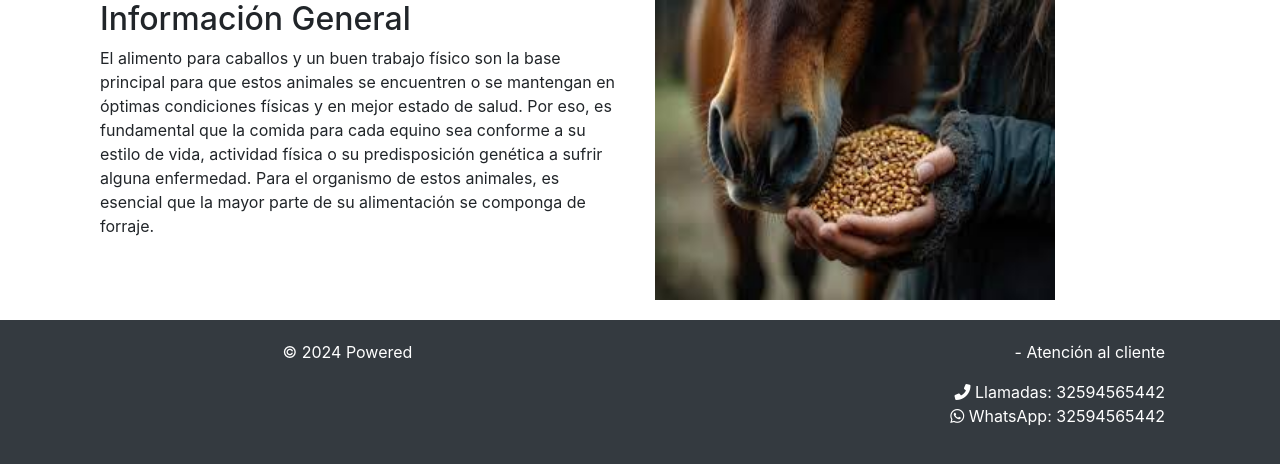
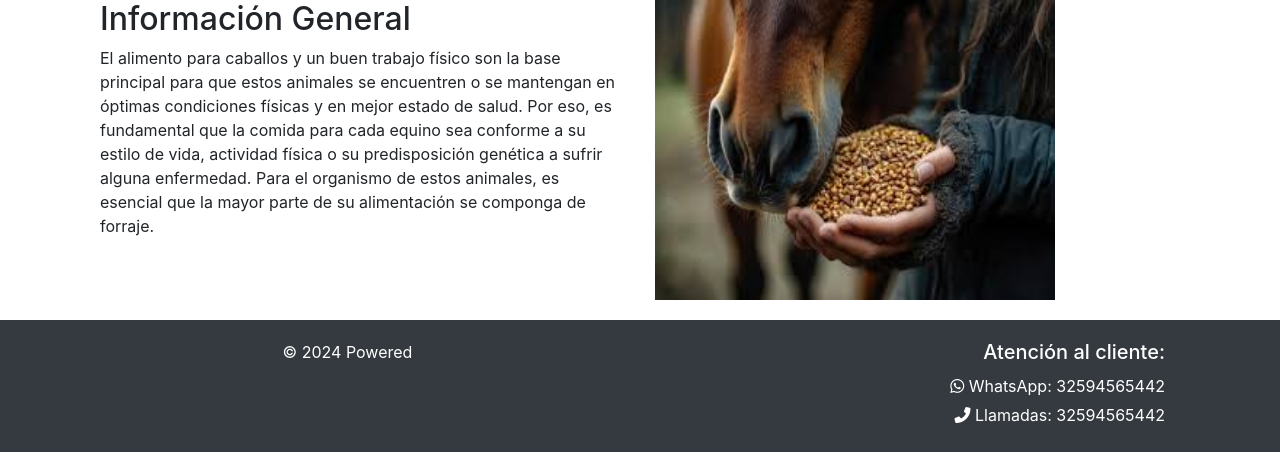
Before and after one commit to dragones46/Equino, a Django app: page / in a window 1280 px wide. Shown: the part 558-1022 px from the top of the page. Run offline with Django 4.2, Linux system fonts and the light colour scheme; some libraries are stand-ins or nearby versions.

Commit message:
hice lo que me pidieron

```diff
--- a/Equino/concentrado_equino/templates/Equino/barNav.html
+++ b/Equino/concentrado_equino/templates/Equino/barNav.html
@@ -87,6 +87,14 @@
             min-height: calc(100vh - 200px);
             margin-bottom: 20px;
         }
+
+        .footer-contact {
+            margin-top: 10px;
+        }
+
+        .footer-contact p {
+            margin: 5px 0;
+        }
     </style>
 </head>
 
@@ -169,12 +177,11 @@
                         <p>© 2024 Powered</p>
                     </div>
                     <div class="col-md-6 footer-info">
-                        <p>- Atención al cliente</p>
-                        <p>
-                            <i class="fas fa-phone-alt"></i> Llamadas: 32594565442
-                            <br>
-                            <i class="fab fa-whatsapp"></i> WhatsApp: 32594565442
-                        </p>
+                        <h5>Atención al cliente:</h5>
+                        <div class="footer-contact">
+                            <p><i class="fab fa-whatsapp"></i> WhatsApp: 32594565442</p>
+                            <p><i class="fas fa-phone-alt"></i> Llamadas: 32594565442</p>
+                        </div>
                     </div>
                 </div>
             </div>
```
Also changed, not shown: Equino/db.sqlite3, Equino/media/usuarios/WhatsApp_Image_2024-09-23_at_1.35.48_PM_GGZHe14.png (added).
